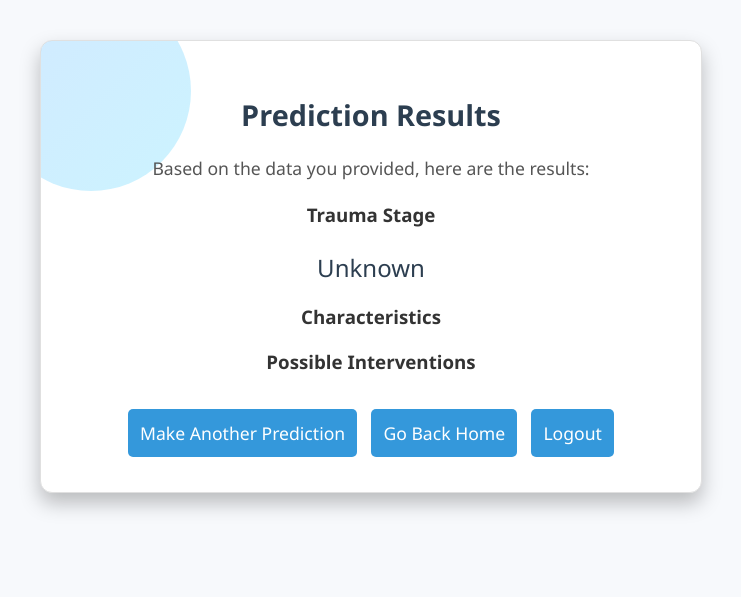
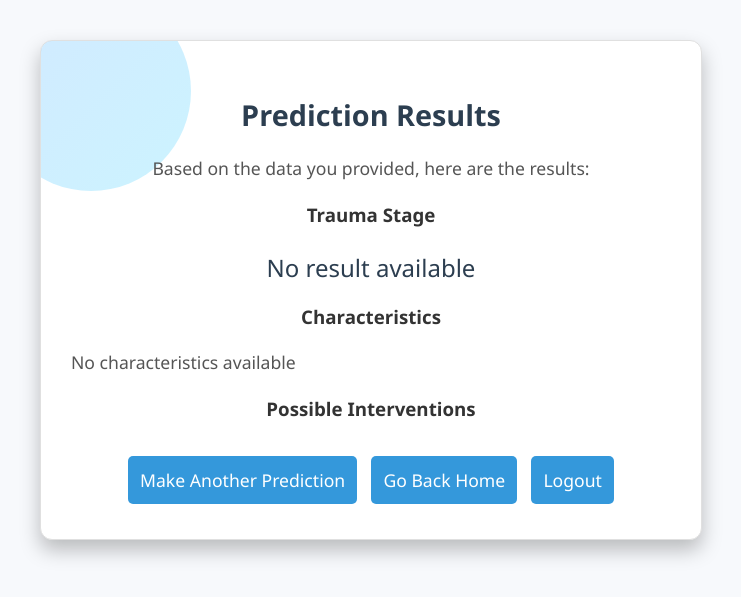
Before and after one commit to StanleyKioko/Trauma-Detetion, a Flask app: page /results in a window 1280 px wide. Shown: the top 597 px of the page, without its empty margins (269-1010 px from the left). Run offline with Flask 3, Linux system fonts and the light colour scheme; the visitor is signed in with stand-in values (Sample User, id 1); parts of the project's set-up code (start-up, migrations or seed data) failed here and were passed over.

Commit message:
Better Predition Page

```diff
--- a/app.py
+++ b/app.py
@@ -34,12 +34,12 @@ print("Model loaded successfully")
 trauma_stages = {
     0: {
         'stage': 'Anger',
-        'characteristics': 'Characterized by frustration and anger, Anxiety, Emotional exhaustion, High blood pressure, Insomnia, Passive-aggressive behavior, Alterations in thinking and mood, Continued obsession with the traumatic event, Depression, Difficulty concentrating, Intrusive memories, Muscle tension, Rapid breathing or hyperventilation',
+        'characteristics': 'Characterized by frustration and anger.,Anxiety,Emotional exhaustion,High blood pressure,Insomnia,Passive-aggressive behavior,Alterations in thinking and mood,Continued obsession with the traumatic event,Depression,Difficulty concentrating,Intrusive memories,Muscle tension,Rapid breathing or hyperventilation',
         'solutions': ['Therapy', 'Anger management', 'Support groups']
     },
     1: {
         'stage': 'Sadness',
-        'characteristics': 'Characterized by deep sadness and crying, exhaustion, confusion, sadness, anxiety, agitation, numbness, dissociation, confusion, physical arousal, and blunted affect.',
+        'characteristics': 'Deep sadness and crying, Exhaustion, Anxiety, Agitation, Numbness, Dissociation, Confusion, Physical arousal, and Blunted affect.',
         'solutions': ['Counseling', 'Emotional support', 'Medication']
     },
     2: {
@@ -49,17 +49,17 @@ trauma_stages = {
     },
     3: {
         'stage': 'Denial',
-        'characteristics': 'Characterized by refusal to acknowledge the trauma. Many may isolate themselves from others while struggling in the denial stage.',
+        'characteristics': 'Characterized by refusal to acknowledge the trauma.,Many may isolate themselves from others while struggling in the denial stage',
         'solutions': ['Counseling', 'Education about trauma', 'Peer support']
     },
     4: {
         'stage': 'Bargaining',
-        'characteristics': 'Characterized by attempts to negotiate out of trauma. The bargaining stage of trauma focuses on thoughts that take place within the mind. These thoughts occur as someone tries to explain how things could have been done differently or better.',
+        'characteristics': 'Characterized by attempts to negotiate out of trauma. The bargaining stage of trauma focuses on thoughts that take place within the mind. These thoughts occur as someone tries to explain how things could have been done differently or better. In a sense, these negotiations are an individuals thoughts attempting to exchange one thing for another',
         'solutions': ['Therapy', 'Support groups', 'Stress management']
     },
     5: {
         'stage': 'Depression',
-        'characteristics': 'Characterized by feelings of severe despondency, negative emotions, guilt, shame, self-blame, social withdrawal, or social isolation.',
+        'characteristics': 'Characterized by feelings of severe despondency.negative emotions, Guilt, Shame, Self-blame, Social withdrawal, or SSocial isolation.',
         'solutions': ['Counseling', 'Medication', 'Therapeutic activities']
     }
 }
@@ -198,34 +198,31 @@ def predict():
             # Handle missing data keys
             return jsonify({'error': f'Missing key: {str(e)}'}), 400
         except Exception as e:
-            # Handle any other exceptions
-            return jsonify({'error': f'An error occurred: {str(e)}'}), 500
-
+            # Handle other exceptions
+            return jsonify({'error': str(e)}), 400
     return render_template('predict.html')
 
 @app.route('/results')
 def results():
     if 'user' not in session:
         return redirect(url_for('login'))
-    stage = request.args.get('stage', 'Unknown')
-    characteristics = request.args.get('characteristics', '')
-    solutions = request.args.get('solutions', '')
-    characteristics = characteristics.replace('|', ', ')
-    solutions = solutions.replace('|', ', ')
-    return render_template('results.html', stage=stage, characteristics=characteristics, solutions=solutions)
+
+    stage = request.args.get('stage', 'No result available')
+    characteristics = request.args.get('characteristics', 'No characteristics available')
+    solutions_str = request.args.get('solutions', '')
+    solutions = solutions_str.split('|')
+    characteristics_list = characteristics.split('|') if characteristics else []
+
+    return render_template('Results.html', stage=stage, characteristics=characteristics_list, solutions=solutions)
 
 @app.route('/logout')
 def logout():
     session.pop('user', None)
     return redirect(url_for('login'))
 
-@app.route('/make_another_prediction')
-def make_another_prediction():
-    return redirect(url_for('predict'))
-
 @app.errorhandler(404)
 def page_not_found(e):
-    return render_template('404.html'), 404
+    return jsonify({'error': 'Page not found'}), 404
 
 if __name__ == '__main__':
     app.run(debug=True)
--- a/static/styles.css
+++ b/static/styles.css
@@ -259,7 +259,7 @@ h1, h2 {
     font-size: 1.1em;
     line-height: 1.6;
     margin-bottom: 30px;
-    text-align: left;
+    text-align: center;
     list-style-type: none; /* Removes default list styling */
     padding: 0; /* Removes default padding */
 }
@@ -271,14 +271,14 @@ h1, h2 {
     position: relative;
 }
 
-.results-container .result-solutions li::before {
+/*.results-container .result-solutions li::before {
     content: '•';
     color: #1e90ff;
     font-size: 1.5em;
     position: absolute;
     left: -30px; /* Adjusted to ensure bullets do not overlap text */
-    top: 0;
-}
+    /*top: 0;
+}*/
 
 .results-container .button-container {
     text-align: center;
--- a/templates/results.html
+++ b/templates/results.html
@@ -16,7 +16,7 @@
         </div>
         <div class="result-section">
             <h3>Characteristics</h3>
-            <p class="result-characteristics">{{ characteristics }}</p>
+            <p class="result-characteristics">{{ characteristics | join(", ") }}</p>
         </div>
         <div class="result-section">
             <h3>Possible Interventions</h3>
```
Also changed, not shown: templates/predict.html (line endings or trailing spaces).
